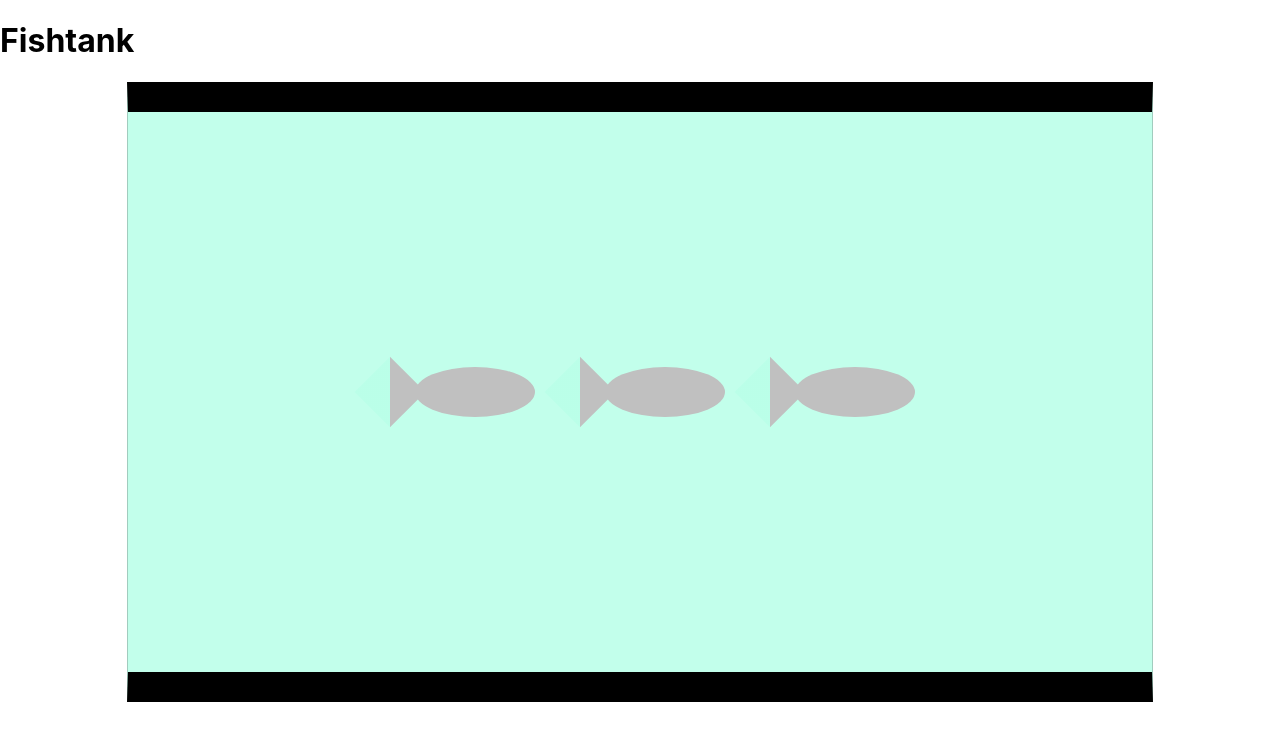
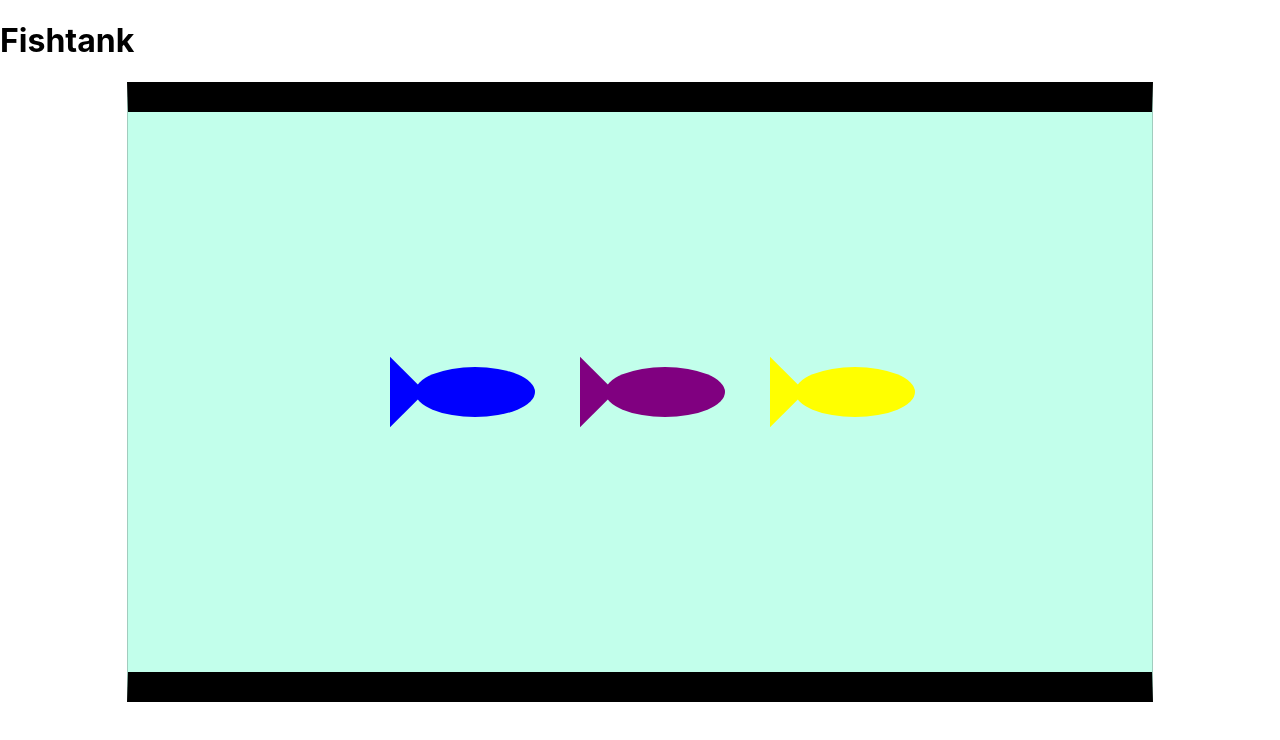
Before and after one commit to jfisher396/fishtank, a React (Create React App) app: page / in a window 1280 px wide. Shown: the top 740 px of the page. Built offline with nearby package versions, Linux system fonts and the light colour scheme.

Commit message:
fish color now determined by props

```diff
--- a/public/index.html
+++ b/public/index.html
@@ -9,22 +9,8 @@
       name="description"
       content="Web site created using create-react-app"
     />
-    <link rel="apple-touch-icon" href="%PUBLIC_URL%/logo192.png" />
-    <!--
-      manifest.json provides metadata used when your web app is installed on a
-      user's mobile device or desktop. See https://developers.google.com/web/fundamentals/web-app-manifest/
-    -->
-    <link rel="manifest" href="%PUBLIC_URL%/manifest.json" />
-    <!--
-      Notice the use of %PUBLIC_URL% in the tags above.
-      It will be replaced with the URL of the `public` folder during the build.
-      Only files inside the `public` folder can be referenced from the HTML.
 
-      Unlike "/favicon.ico" or "favicon.ico", "%PUBLIC_URL%/favicon.ico" will
-      work correctly both with client-side routing and a non-root public URL.
-      Learn how to configure a non-root public URL by running `npm run build`.
-    -->
-    <title>React App</title>
+    <title>My Fishtank</title>
   </head>
   <body>
     <noscript>You need to enable JavaScript to run this app.</noscript>
--- a/src/components/Fish/Fish.css
+++ b/src/components/Fish/Fish.css
@@ -22,5 +22,4 @@
     -moz-transform:rotate(45deg);
     -ms-transform:rotate(45deg);
     -o-transform:rotate(45deg);
-    background: linear-gradient(45deg, hsla(160, 100%, 85%, 0.5) 0%, hsla(160, 100%, 85%, 0.5) 50%, silver 50%, silver 100%);
 }
--- a/src/components/Fish/Fish.js
+++ b/src/components/Fish/Fish.js
@@ -1,11 +1,21 @@
 import React from 'react'
 import "./Fish.css"
 
-function Fish() {
+function Fish(props) {
+
+    const styles = {
+        fish: {},
+        body: {
+            backgroundColor: props.color
+        },
+        tail: {
+            background: `linear-gradient(45deg, transparent 0%, transparent 50%, ${props.color} 50%, ${props.color} 100%)`
+        }
+    }
     return (
-        <div className="Fish">
-            <div className="tail"></div>
-            <div className="body"></div>
+        <div className="Fish" style={styles.fish}>
+            <div className="tail" style={styles.tail}></div>
+            <div className="body" style={styles.body}></div>
         </div>
     )
 }
--- a/src/components/Tank/Tank.js
+++ b/src/components/Tank/Tank.js
@@ -5,9 +5,9 @@ import Fish from "../Fish/Fish"
 function Tank() {
     return (
         <div className="Tank">
-            <Fish />
-            <Fish />
-            <Fish />
+            <Fish color="blue"/>
+            <Fish color="purple"/>
+            <Fish color="yellow"/>
         </div>
     )
 }
```
